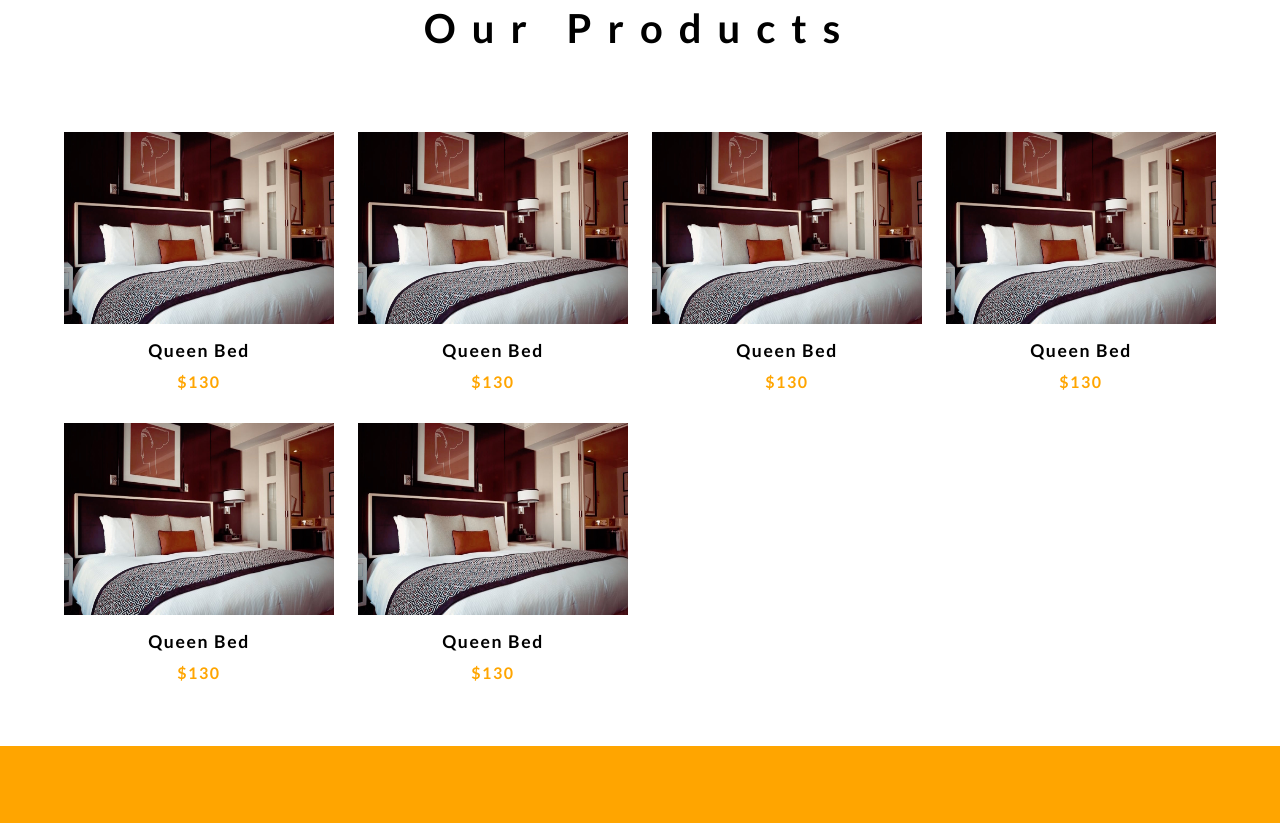
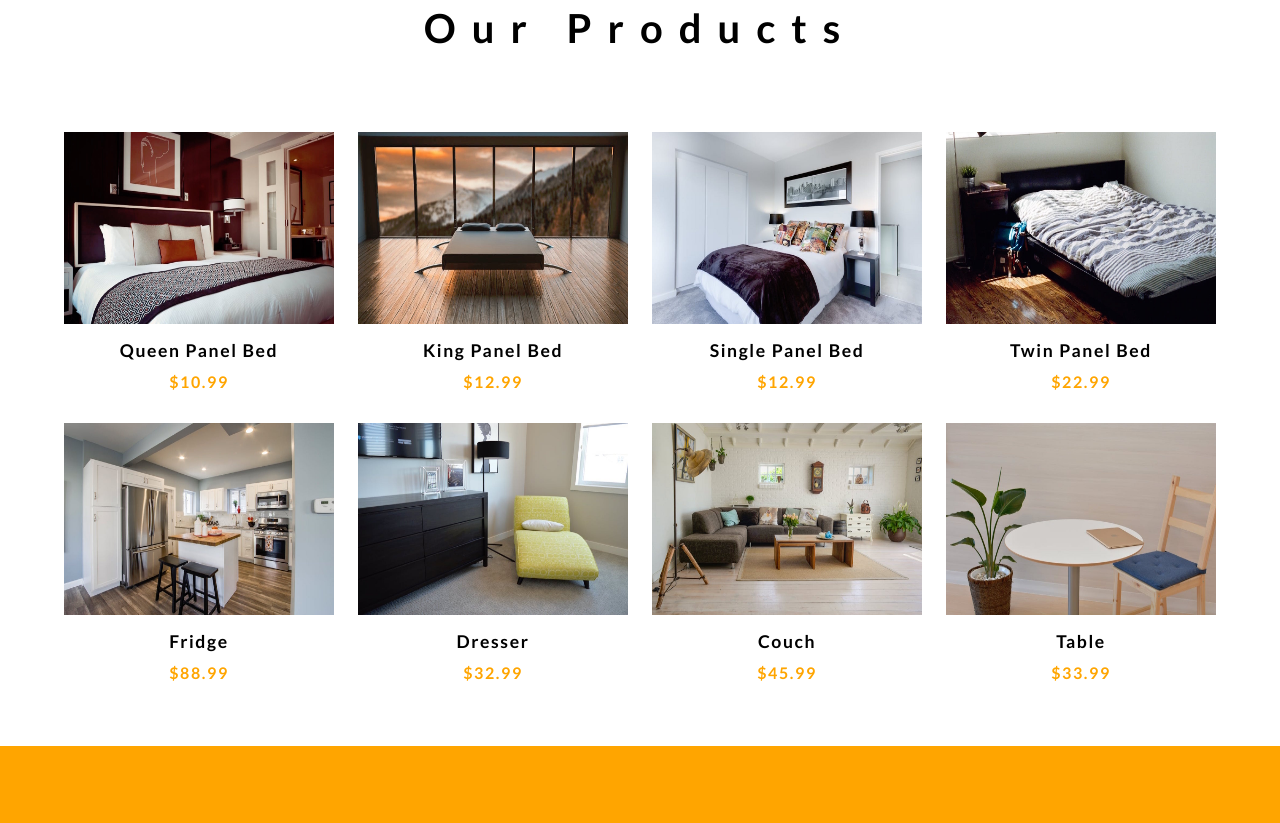
Before and after one commit to KashShahzad/soukon, a website built with Vite: page index.html in a window 1280 px wide. Shown: the part 860-1683 px from the top of the page. Built offline with nearby package versions, Linux system fonts and the light colour scheme; files whose address does not match are found by name.

Commit message:
product fetching

```diff
--- a/components/cart.js
+++ b/components/cart.js
@@ -34,5 +34,9 @@ export function cartSection() {
   const closeCartBtn = document.querySelector(".close-cart");
   const clearCartBtn = document.querySelector(".clear-cart");
 
+  let cart_col = [];
+
   return cart;
 }
+
+class Local_Storage {}
--- a/components/products.js
+++ b/components/products.js
@@ -1,3 +1,4 @@
+//function to describe the structure of product section
 export function productSection() {
   const products = document.createElement("section");
   products.innerHTML = `
@@ -5,75 +6,52 @@ export function productSection() {
         <h2>our products</h2>
       </div>
       <div class="products-center">
-        <article class="product">
-          <div class="img-container">
-            <img src="../images/product-1.jpeg" alt="1" class="product-img"/>
-            <button class="bag-btn" data-id="1">
-              <i class="fas fa-shopping-cart"></i>
-              add to bag
-            </button>
-          </div>
-        <h3>Queen bed</h3>
-        <h4>$130</h4>
-        </article>
-        <article class="product">
-          <div class="img-container">
-            <img src="../images/product-1.jpeg" alt="1" class="product-img"/>
-            <button class="bag-btn" data-id="1">
-              <i class="fas fa-shopping-cart"></i>
-              add to bag
-            </button>
-          </div>
-        <h3>Queen bed</h3>
-        <h4>$130</h4>
-        </article>
-        <article class="product">
-          <div class="img-container">
-            <img src="../images/product-1.jpeg" alt="1" class="product-img"/>
-            <button class="bag-btn" data-id="1">
-              <i class="fas fa-shopping-cart"></i>
-              add to bag
-            </button>
-          </div>
-        <h3>Queen bed</h3>
-        <h4>$130</h4>
-        </article>
-        <article class="product">
-          <div class="img-container">
-            <img src="../images/product-1.jpeg" alt="1" class="product-img"/>
-            <button class="bag-btn" data-id="1">
-              <i class="fas fa-shopping-cart"></i>
-              add to bag
-            </button>
-          </div>
-        <h3>Queen bed</h3>
-        <h4>$130</h4>
-        </article>
-        <article class="product">
-          <div class="img-container">
-            <img src="../images/product-1.jpeg" alt="1" class="product-img"/>
-            <button class="bag-btn" data-id="1">
-              <i class="fas fa-shopping-cart"></i>
-              add to bag
-            </button>
-          </div>
-        <h3>Queen bed</h3>
-        <h4>$130</h4>
-        </article>
-        <article class="product">
-          <div class="img-container">
-            <img src="../images/product-1.jpeg" alt="1" class="product-img"/>
-            <button class="bag-btn" data-id="1">
-              <i class="fas fa-shopping-cart"></i>
-              add to bag
-            </button>
-          </div>
-        <h3>Queen bed</h3>
-        <h4>$130</h4>
-        </article>
       </div>
       `;
 
   products.classList.add("products");
   return products;
 }
+
+//this class is going to fetch the product data and has a single method for that purpose
+export class Products {
+  async getProducts() {
+    try {
+      const result = await fetch("products.json");
+      const data = await result.json();
+      let products = Array.from(data.items);
+      products = products.map((item) => {
+        const { title, price } = item.fields;
+        const { id } = item.sys;
+        const image = item.fields.image.fields.file.url;
+        return { title, price, id, image };
+      });
+      return products;
+    } catch (error) {
+      console.log(error);
+    }
+  }
+}
+
+//this class is going to display the products
+export class UI_Products {
+  displayProducts(products) {
+    let result = "";
+    products.forEach((product) => {
+      result += `
+      <article class="product">
+          <div class="img-container">
+            <img src=${product.image} alt="1" class="product-img"/>
+            <button class="bag-btn" data-id=${product.id}>
+              <i class="fas fa-shopping-cart"></i>
+              add to bag
+            </button>
+          </div>
+        <h3>${product.title}</h3>
+        <h4>$${product.price}</h4>
+        </article>
+      `;
+    });
+    document.querySelector(".products-center").innerHTML = result;
+  }
+}
--- a/main.js
+++ b/main.js
@@ -1,7 +1,7 @@
 import "./style.css";
 import { createNavbar } from "./components/navbar";
 import { heroSection } from "./components/hero";
-import { productSection } from "./components/products";
+import { productSection, Products, UI_Products } from "./components/products";
 import { cartSection } from "./components/cart";
 import { foot } from "./components/footer";
 
@@ -17,3 +17,11 @@ app.appendChild(hero);
 app.appendChild(products);
 app.appendChild(cart);
 app.appendChild(footer);
+
+document.addEventListener("DOMContentLoaded", function () {
+  const ui = new UI_Products();
+  const product = new Products();
+
+  //get all products
+  product.getProducts().then((products) => ui.displayProducts(products));
+});
--- a/style.css
+++ b/style.css
@@ -181,7 +181,7 @@ header {
   transition: var(--mainTransition);
   background: rgb(240, 157, 81, 0.5);
   z-index: 2;
-  /* visibility: hidden; */
+  visibility: hidden;
 }
 .cart {
   position: fixed;
@@ -194,7 +194,7 @@ header {
   background: rgb(231, 226, 221);
   padding: 1.5rem;
   transition: var(--mainTransition);
-  /* transform: translateX(100%); */
+  transform: translateX(100%);
 }
 .showCart {
   transform: translateX(0);
```
